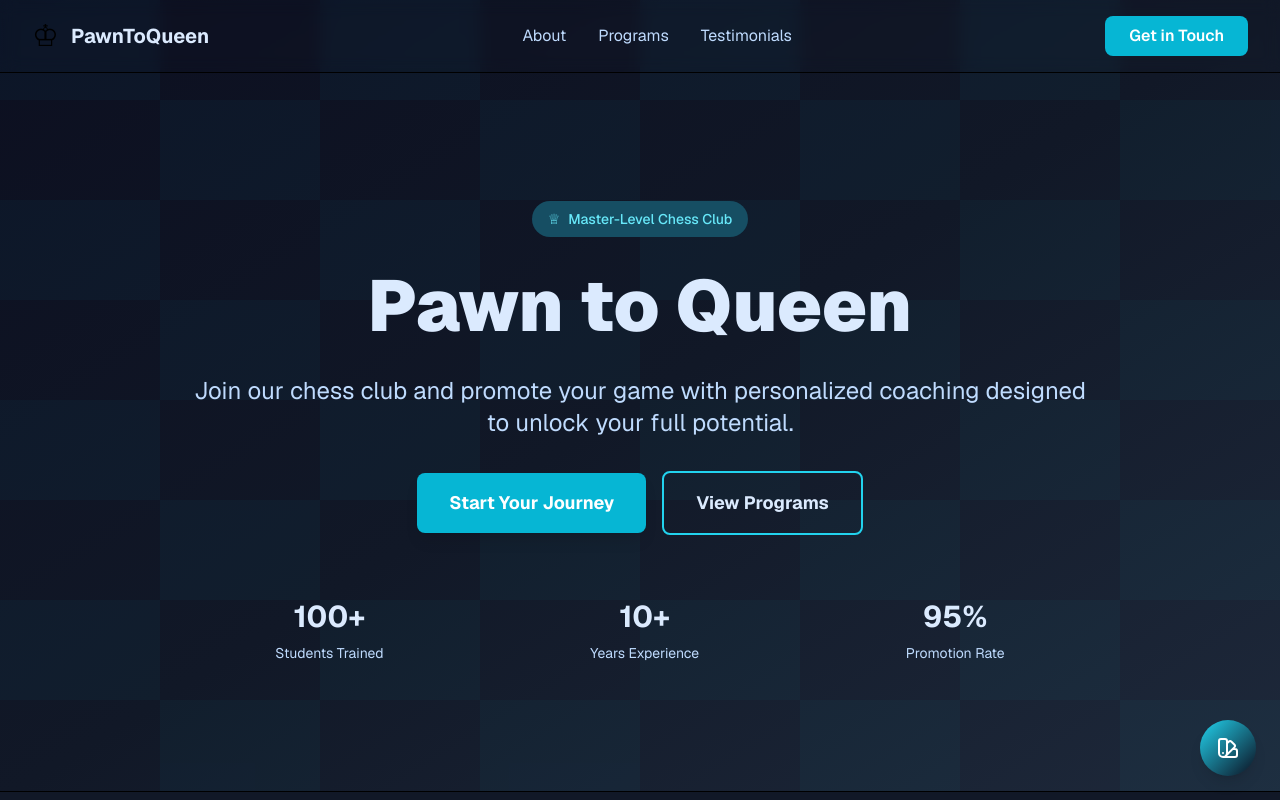
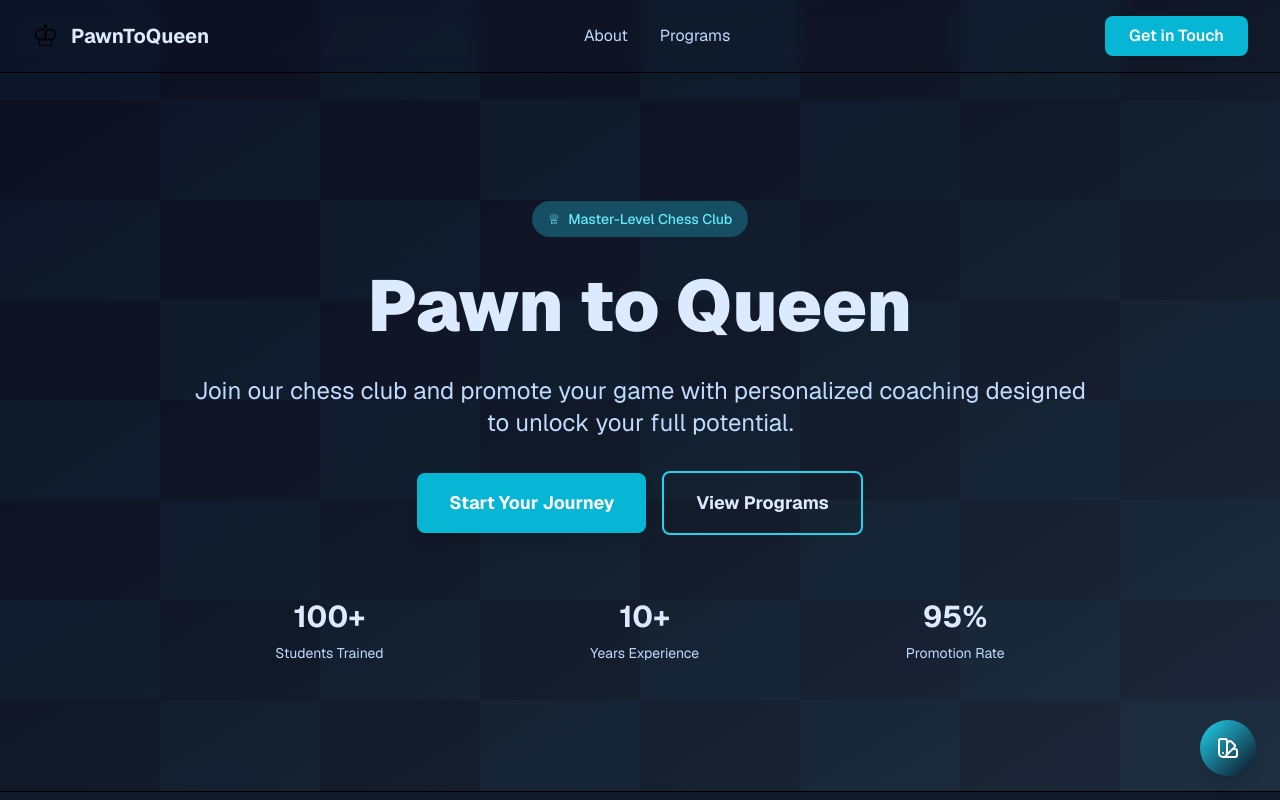
Before and after one commit to bezalel6/pawn-to-queen, a Next.js app: page / in a window 1280 px wide. Shown: the top 800 px of the page. Built offline with nearby package versions, Linux system fonts and the light colour scheme.

Commit message:
Enhance CTA section with smooth transitions and add contact card animations; update contact info structure

```diff
--- a/src/components/landing/sections/CTASection.tsx
+++ b/src/components/landing/sections/CTASection.tsx
@@ -5,7 +5,7 @@ export default function CTASection() {
   return (
     <section
       id="contact"
-      className="border-t py-20"
+      className="border-t py-20 transition-all duration-500"
       style={{
         borderColor: `rgba(var(--border-color), 0.2)`,
         backgroundColor: `rgb(var(--bg-secondary))`,
@@ -28,7 +28,7 @@ export default function CTASection() {
 
           <div className="mt-12 flex justify-center">
             {contactInfo.map(([icon, title, value]) => (
-              <div key={title} className="w-full max-w-sm">
+              <div key={title} id="contact-card" className="w-full max-w-sm">
                 <ContactCard icon={icon} title={title} value={value} />
               </div>
             ))}
--- a/src/data/landing.ts
+++ b/src/data/landing.ts
@@ -107,5 +107,4 @@ export const contactInfo = [
 export const navLinks = [
   ["#about", "About"],
   ["#programs", "Programs"],
-  ["#testimonials", "Testimonials"],
 ] as const;
--- a/src/styles/globals.css
+++ b/src/styles/globals.css
@@ -109,3 +109,28 @@
 html {
   scroll-behavior: smooth;
 }
+
+/* Contact section base style */
+#contact {
+  scroll-margin-top: 80px;
+}
+
+/* Anchor target highlight animation */
+@keyframes flash-highlight {
+  0%, 100% {
+    transform: scale(1);
+    box-shadow: 0 0 0 0 rgba(34, 211, 238, 0);
+  }
+  50% {
+    transform: scale(1.05);
+    box-shadow: 0 0 40px 10px rgba(34, 211, 238, 0.6);
+  }
+}
+
+#contact:target #contact-card {
+  animation: flash-highlight 2s ease-in-out;
+}
+
+#contact-card {
+  transition: all 0.3s ease;
+}
```
